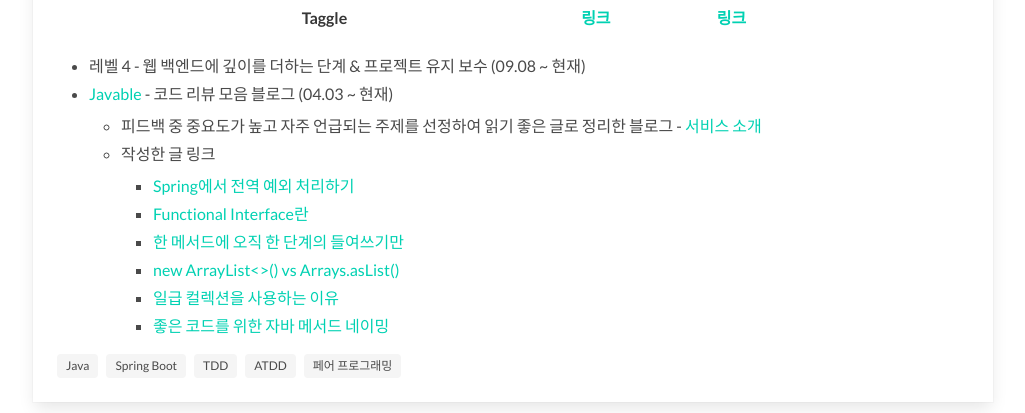
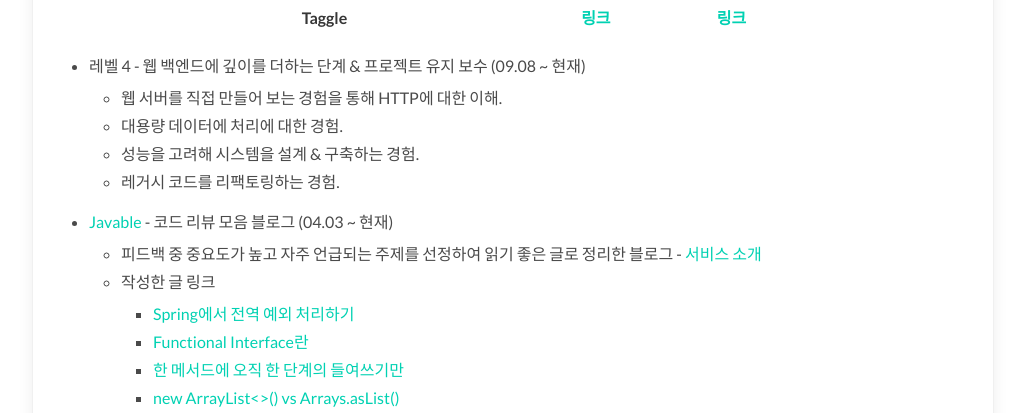
Before and after one commit to kimevanjunseok/portfolio, a plain HTML site: page index.html in a window 1280 px wide. Shown: the part 2268-2681 px from the top of the page, without its empty margins (127-1152 px from the left). Drawn offline with Linux system fonts and the light colour scheme.

Commit message:
refactor: 교육 내용 수정

```diff
--- a/index.html
+++ b/index.html
@@ -293,6 +293,12 @@
                 </table>
               </ul>
               <li>레벨 4 - 웹 백엔드에 깊이를 더하는 단계 & 프로젝트 유지 보수 (09.08 ~ 현재)</li>
+              <ul>
+                <li>웹 서버를 직접 만들어 보는 경험을 통해 HTTP에 대한 이해.</li>
+                <li>대용량 데이터에 처리에 대한 경험.</li>
+                <li>성능을 고려해 시스템을 설계 & 구축하는 경험.</li>
+                <li>레거시 코드를 리팩토링하는 경험.</li>
+              </ul>
               <li><a href="https://woowacourse.github.io/javable/">Javable</a> - 코드 리뷰 모음 블로그 (04.03 ~ 현재)</li>
               <ul>
                 <li>피드백 중 중요도가 높고 자주 언급되는 주제를 선정하여 읽기 좋은 글로 정리한 블로그 - <a
@@ -493,6 +499,7 @@
           </ul>
           <div class="tags">
             <span class="tag">Spring Boot</span>
+            <span class="tag">Multi Module</span>
             <span class="tag">Vue</span>
             <span class="tag">Chrome Extension</span>
             <span class="tag">Docker</span>
```
